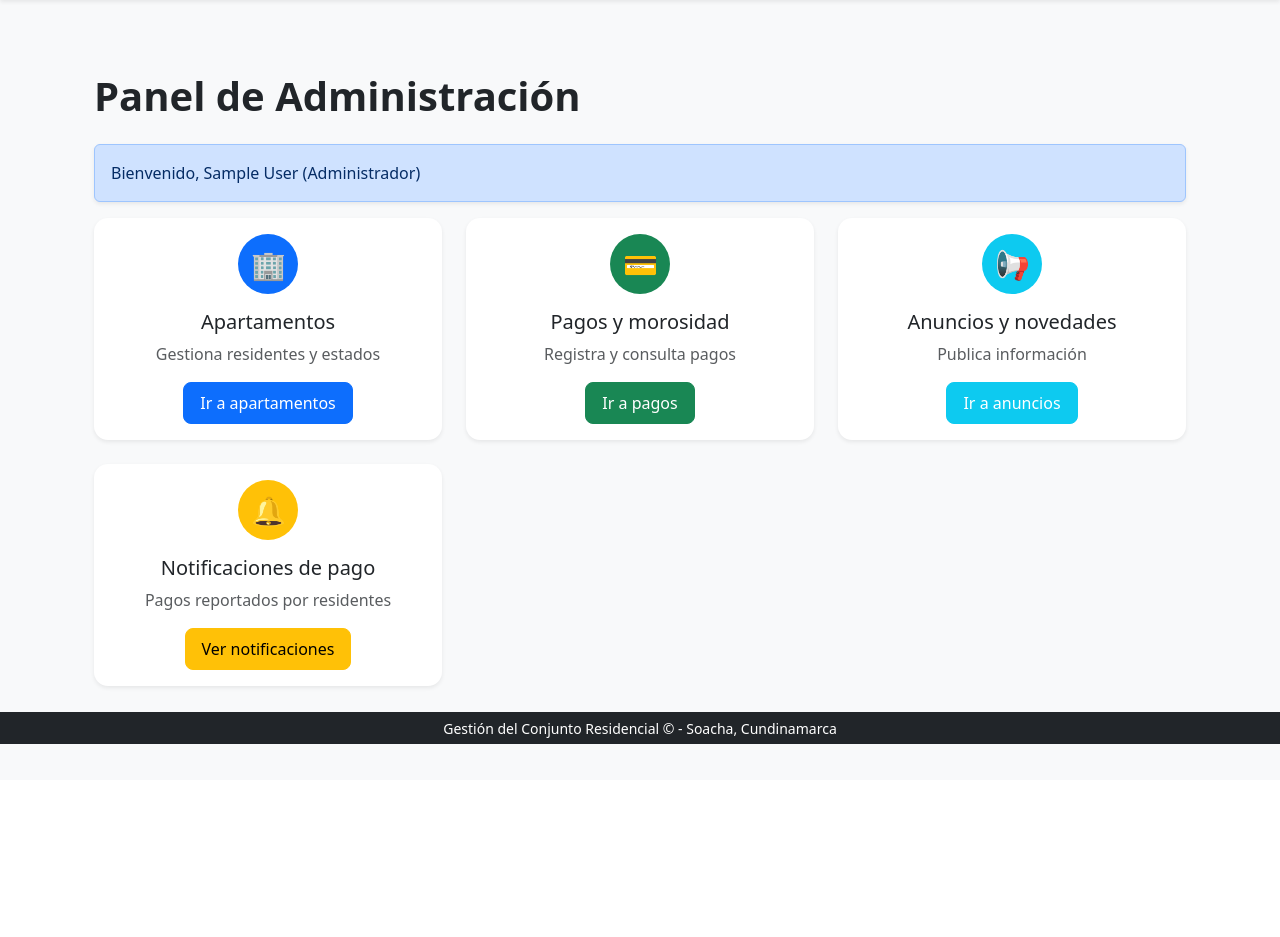
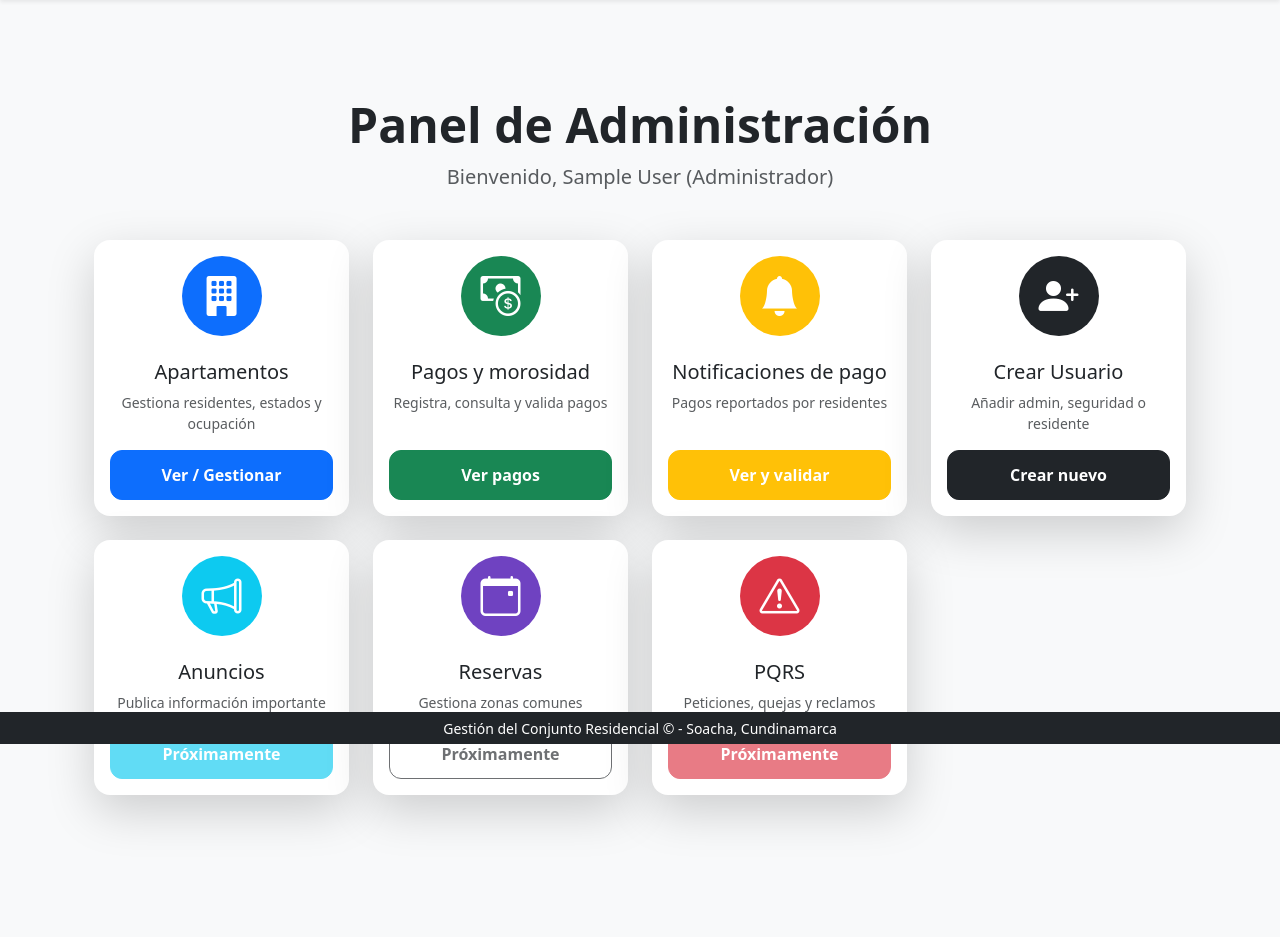
Before and after one commit to Papelcra/conjunto-residencial, a Django app: page / in a window 1280 px wide. Shown: the part 56-993 px from the top of the page. Before the commit the page ends 800 px from the top, so only its background shows below. Run offline with Django 5.2, Linux system fonts and the light colour scheme; a user stored in the database is signed in; tables that the repository leaves empty hold one stand-in row (values such as "Sample post"); some libraries are stand-ins or nearby versions.

Commit message:
Completa dashboard admin con tarjeta Crear Usuario y mejoras visuales

```diff
--- a/templates/dashboard_admin.html
+++ b/templates/dashboard_admin.html
@@ -3,75 +3,126 @@
 {% block title %}Dashboard Administrador{% endblock %}
 
 {% block content %}
-<div class="container mt-4">
+<div class="container mt-5 mb-5">
 
-    <h1 class="mb-4 fw-bold">Panel de Administración</h1>
-
-    <div class="alert alert-primary shadow-sm">
-        Bienvenido, {{ user.get_full_name|default:user.username }} (Administrador)
+    <!-- Título y saludo -->
+    <div class="text-center mb-5">
+        <h1 class="fw-bold display-5">Panel de Administración</h1>
+        <p class="lead text-muted">
+            Bienvenido, <strong>{{ user.get_full_name|default:user.username }}</strong> (Administrador)
+        </p>
     </div>
 
+    <!-- Tarjetas principales -->
     <div class="row g-4">
 
         <!-- Apartamentos -->
-        <div class="col-md-4">
-            <div class="card dashboard-card border-0 shadow-sm h-100 text-center">
-                <div class="card-body">
-                    <div class="icon-circle bg-primary mb-3">
-                        🏢
+        <div class="col-lg-3 col-md-6">
+            <div class="card dashboard-card border-0 shadow-lg h-100 text-center hover-lift">
+                <div class="card-body d-flex flex-column justify-content-center">
+                    <div class="icon-circle bg-primary text-white mb-4">
+                        <i class="bi bi-building-fill fs-1"></i>
                     </div>
                     <h5 class="card-title">Apartamentos</h5>
-                    <p class="text-muted">Gestiona residentes y estados</p>
-                    <a href="{% url 'pagos:estado_cuenta' %}" class="btn btn-primary">
-                        Ir a apartamentos
+                    <p class="text-muted small">Gestiona residentes, estados y ocupación</p>
+                    <a href="{% url 'core:lista_apartamentos' %}" class="btn btn-primary mt-auto">
+                        Ver / Gestionar
                     </a>
                 </div>
             </div>
         </div>
 
-        <!-- Pagos -->
-        <div class="col-md-4">
-            <div class="card dashboard-card border-0 shadow-sm h-100 text-center">
-                <div class="card-body">
-                    <div class="icon-circle bg-success mb-3">
-                        💳
+        <!-- Pagos y morosidad -->
+        <div class="col-lg-3 col-md-6">
+            <div class="card dashboard-card border-0 shadow-lg h-100 text-center hover-lift">
+                <div class="card-body d-flex flex-column justify-content-center">
+                    <div class="icon-circle bg-success text-white mb-4">
+                        <i class="bi bi-cash-coin fs-1"></i>
                     </div>
                     <h5 class="card-title">Pagos y morosidad</h5>
-                    <p class="text-muted">Registra y consulta pagos</p>
-                    <a href="{% url 'pagos:estado_pagos' %}" class="btn btn-success">
-                        Ir a pagos
+                    <p class="text-muted small">Registra, consulta y valida pagos</p>
+                    <a href="{% url 'pagos:estado_pagos' %}" class="btn btn-success mt-auto">
+                        Ver pagos
                     </a>
                 </div>
             </div>
         </div>
 
-        <!-- Anuncios -->
-        <div class="col-md-4">
-            <div class="card dashboard-card border-0 shadow-sm h-100 text-center">
-                <div class="card-body">
-                    <div class="icon-circle bg-info mb-3">
-                        📢
+        <!-- Notificaciones de pago -->
+        <div class="col-lg-3 col-md-6">
+            <div class="card dashboard-card border-0 shadow-lg h-100 text-center hover-lift">
+                <div class="card-body d-flex flex-column justify-content-center">
+                    <div class="icon-circle bg-warning text-white mb-4">
+                        <i class="bi bi-bell-fill fs-1"></i>
                     </div>
-                    <h5 class="card-title">Anuncios y novedades</h5>
-                    <p class="text-muted">Publica información</p>
-                    <a href="#" class="btn btn-info text-white">
-                        Ir a anuncios
+                    <h5 class="card-title">Notificaciones de pago</h5>
+                    <p class="text-muted small">Pagos reportados por residentes</p>
+                    <a href="{% url 'pagos:validar_pagos' %}" class="btn btn-warning text-white mt-auto">
+                        Ver y validar
                     </a>
                 </div>
             </div>
         </div>
 
-        <!-- Notificaciones -->
-        <div class="col-md-4">
-            <div class="card dashboard-card border-0 shadow-sm h-100 text-center">
-                <div class="card-body">
-                    <div class="icon-circle bg-warning mb-3">
-                        🔔
+        <!-- Crear usuario -->
+        <div class="col-lg-3 col-md-6">
+            <div class="card dashboard-card border-0 shadow-lg h-100 text-center hover-lift">
+                <div class="card-body d-flex flex-column justify-content-center">
+                    <div class="icon-circle bg-dark text-white mb-4">
+                        <i class="bi bi-person-plus-fill fs-1"></i>
                     </div>
-                    <h5 class="card-title">Notificaciones de pago</h5>
-                    <p class="text-muted">Pagos reportados por residentes</p>
-                    <a href="{% url 'pagos:validar_pagos' %}" class="btn btn-warning">
-                        Ver notificaciones
+                    <h5 class="card-title">Crear Usuario</h5>
+                    <p class="text-muted small">Añadir admin, seguridad o residente</p>
+                    <a href="{% url 'usuarios:crear_usuario' %}" class="btn btn-dark mt-auto">
+                        Crear nuevo
+                    </a>
+                </div>
+            </div>
+        </div>
+
+        <!-- Anuncios y novedades -->
+        <div class="col-lg-3 col-md-6">
+            <div class="card dashboard-card border-0 shadow-lg h-100 text-center hover-lift">
+                <div class="card-body d-flex flex-column justify-content-center">
+                    <div class="icon-circle bg-info text-white mb-4">
+                        <i class="bi bi-megaphone fs-1"></i>
+                    </div>
+                    <h5 class="card-title">Anuncios</h5>
+                    <p class="text-muted small">Publica información importante</p>
+                    <a href="#" class="btn btn-info text-white mt-auto disabled">
+                        Próximamente
+                    </a>
+                </div>
+            </div>
+        </div>
+
+        <!-- Reservas -->
+        <div class="col-lg-3 col-md-6">
+            <div class="card dashboard-card border-0 shadow-lg h-100 text-center hover-lift">
+                <div class="card-body d-flex flex-column justify-content-center">
+                    <div class="icon-circle bg-purple text-white mb-4">
+                        <i class="bi bi-calendar-event fs-1"></i>
+                    </div>
+                    <h5 class="card-title">Reservas</h5>
+                    <p class="text-muted small">Gestiona zonas comunes</p>
+                    <a href="#" class="btn btn-purple mt-auto disabled">
+                        Próximamente
+                    </a>
+                </div>
+            </div>
+        </div>
+
+        <!-- PQRS -->
+        <div class="col-lg-3 col-md-6">
+            <div class="card dashboard-card border-0 shadow-lg h-100 text-center hover-lift">
+                <div class="card-body d-flex flex-column justify-content-center">
+                    <div class="icon-circle bg-danger text-white mb-4">
+                        <i class="bi bi-exclamation-triangle fs-1"></i>
+                    </div>
+                    <h5 class="card-title">PQRS</h5>
+                    <p class="text-muted small">Peticiones, quejas y reclamos</p>
+                    <a href="#" class="btn btn-danger mt-auto disabled">
+                        Próximamente
                     </a>
                 </div>
             </div>
@@ -80,33 +131,42 @@
     </div>
 </div>
 
+<!-- Estilos mejorados -->
 <style>
 .dashboard-card {
-    border-radius: 14px;
-    transition: all 0.25s ease;
+    border-radius: 16px;
+    transition: all 0.3s ease;
+    background: white;
 }
 
 .dashboard-card:hover {
-    transform: translateY(-6px);
-    box-shadow: 0 12px 30px rgba(0,0,0,0.12);
+    transform: translateY(-10px);
+    box-shadow: 0 20px 40px rgba(0,0,0,0.15) !important;
 }
 
 .icon-circle {
-    width: 60px;
-    height: 60px;
+    width: 80px;
+    height: 80px;
     border-radius: 50%;
     display: flex;
     align-items: center;
     justify-content: center;
-    font-size: 28px;
-    margin: auto;
-    color: white;
+    font-size: 32px;
+    margin: 0 auto 1.5rem;
 }
 
 .btn {
-    border-radius: 8px;
-    padding: 8px 16px;
+    border-radius: 12px;
+    padding: 12px 24px;
+    font-weight: 600;
+}
+
+.bg-purple { background-color: #6f42c1; }
+.btn-purple { background-color: #6f42c1; border-color: #6f42c1; }
+
+.disabled {
+    opacity: 0.6;
+    cursor: not-allowed;
 }
 </style>
-
 {% endblock %}
```
